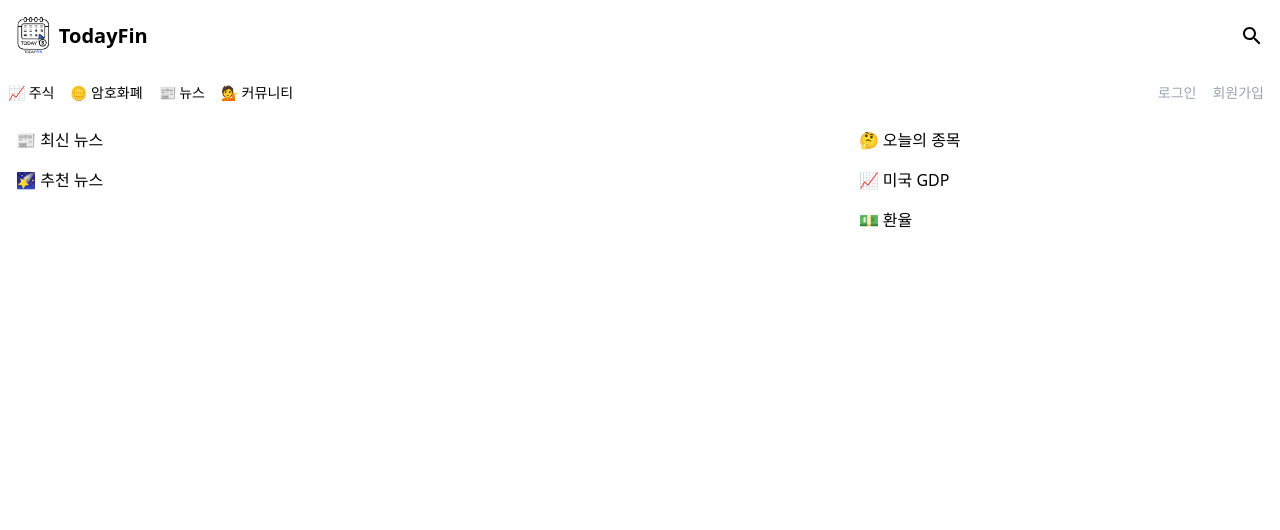
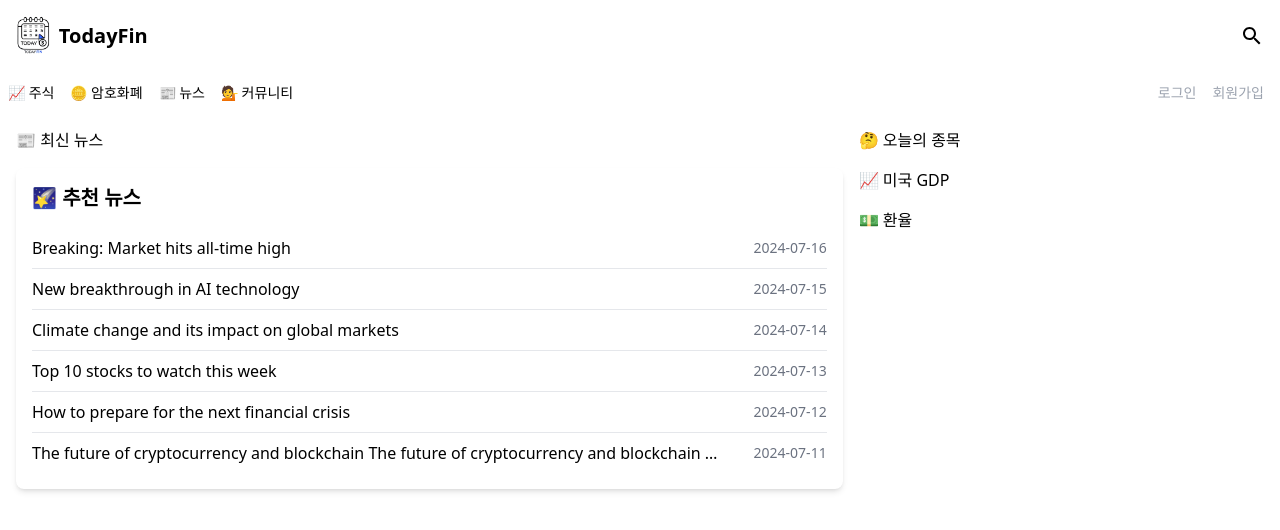
Before and after one commit to TodayFin/todayfin-fe, a Next.js app: page / in a window 1280 px wide. Shown: the top 530 px of the page. Built offline with nearby package versions, Linux system fonts and the light colour scheme.

Commit message:
feat: 추천 뉴스 컴포넌트 구현

```diff
--- a/src/app/components/RecommendedNews.js
+++ b/src/app/components/RecommendedNews.js
@@ -1,9 +1,46 @@
 const RecommendedNews = () => {
-    return (
-      <div>
-        <h2>🌠 추천 뉴스</h2>
-      </div>
-    );
-  };
+  const newsArticles = [
+    { title: "Breaking: Market hits all-time high", date: "2024-07-16" },
+    { title: "New breakthrough in AI technology", date: "2024-07-15" },
+    {
+      title: "Climate change and its impact on global markets",
+      date: "2024-07-14",
+    },
+    { title: "Top 10 stocks to watch this week", date: "2024-07-13" },
+    {
+      title: "How to prepare for the next financial crisis",
+      date: "2024-07-12",
+    },
+    {
+      title:
+        "The future of cryptocurrency and blockchain The future of cryptocurrency and blockchain The future of cryptocurrency and blockchain",
+      date: "2024-07-11",
+    },
+  ];
+  return (
+    <div className="p-4 bg-white shadow-md rounded-lg">
+      <h2 className="text-xl font-bold mb-4">🌠 추천 뉴스</h2>
+      <ul>
+        {newsArticles.map((article, index) => (
+          <li
+            key={index}
+            className="flex justify-between items-center border-b border-gray-200 last:border-none"
+          >
+            <a
+              href=""
+              className="flex-1 hover:underline mt-2 mb-2 mr-8 truncate "
+              title={article.title}
+            >
+              {article.title}
+            </a>
+            <span className="flex-shrink-0 text-gray-500 text-sm">
+              {article.date}
+            </span>
+          </li>
+        ))}
+      </ul>
+    </div>
+  );
+};
 
-  export default RecommendedNews;
+export default RecommendedNews;
```
